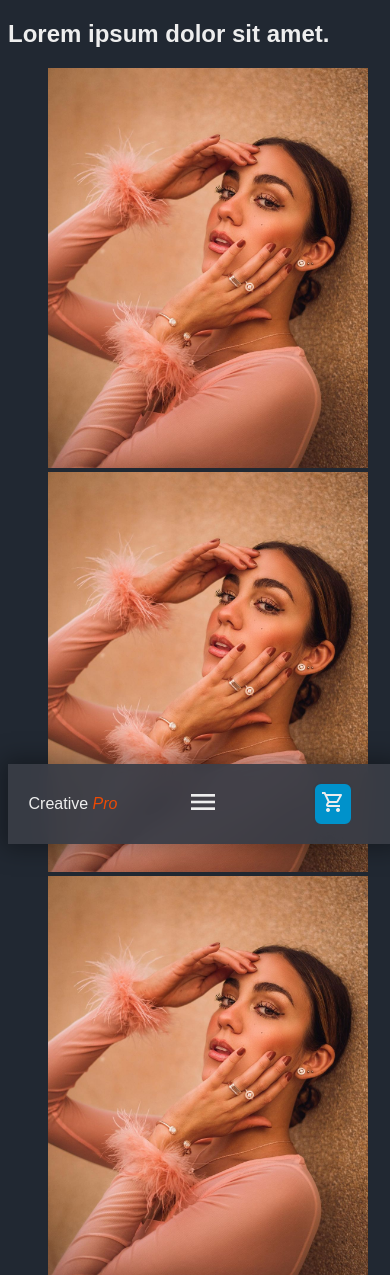
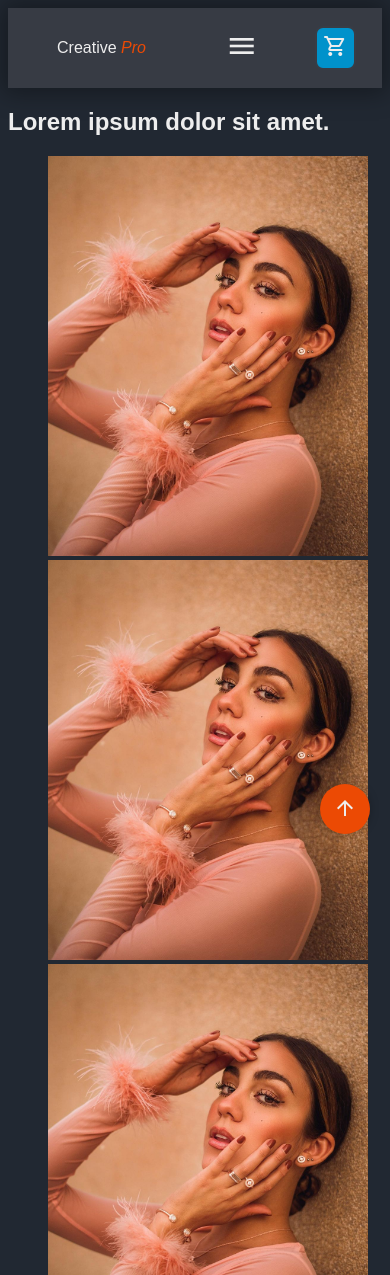
Before and after one commit to Jamir-boop/CREATIVEPRO-web-landing, a PHP site: page /portfolio.html in a window 390 px wide. Shown: the top 1275 px of the page. Run offline with PHP 8.4, Linux system fonts and the light colour scheme; some web fonts are replaced.

Commit message:
barra navegacion

```diff
--- a/assets/css/barra_navegacion.css
+++ b/assets/css/barra_navegacion.css
@@ -1,3 +1,28 @@
+
+/* ==== SCROLL TOP ==== */
+.scroll_top{
+    position: fixed;
+    right: 10px;
+    bottom: 0;
+    width: 50px;
+    height: 50px;
+
+    border-radius: 50%;
+
+    background: var(--fucshia);
+    box-shadow: 0 0 10px rgba(0, 0, 0, 0.25);
+    color: var(--w);
+    border: none;
+    outline: none;
+    cursor: pointer;
+    z-index: 20;
+    margin: 10px;
+}
+
+.scroll_top:active{
+    background-color: #b10450;
+}
+
 /* ==== BARRA ==== */
 header .nav-container{
     display: grid;
@@ -25,7 +50,8 @@ header .nav-container{
 }
 
 .nav-btn button,
-.nav-inscripcion button{
+.nav-inscripcion button,
+#overlay_menu button{
     cursor: pointer;
     border: 2px solid transparent;
     color: var(--w);
@@ -38,7 +64,9 @@ font-weight 200ms ease;
 }
 
 .nav-container .nav-btn button:hover,
-.nav-container .nav-btn button:focus{
+.nav-container .nav-btn button:focus,
+#overlay_menu button:hover,
+#overlay_menu button:focus{
     border-bottom: 2px solid var(--blue);
     font-weight: bold;
 }
@@ -74,7 +102,7 @@ font-weight 200ms ease;
     box-shadow: 0px 0px 23px 5px rgba(0,0,0,0.35);
 
     background: rgba(0, 0, 0, 0.1);
-    backdrop-filter: blur(10px);
+    /*backdrop-filter: blur(10px);  sacrificio*/
 
     transition: all 500ms ease;
 }
@@ -89,3 +117,35 @@ font-weight 200ms ease;
 .nav-menu{
     display: none;
 }
+
+.overlay_menu_container{
+    position: relative;
+}
+
+#overlay_menu{
+    font-size: 2rem !important;
+
+    background: var(--void);
+    opacity: .9;
+
+    position: fixed;
+    top: 0;
+    right: 0;
+    left: 0;
+    bottom: 0;
+    display: grid;
+    place-items: center;
+
+    overflow-y: auto;
+    z-index: 20;
+    transform: scale(0);
+    transition: scale 200ms ease;
+}
+
+#overlay_menu.active{
+    transform: scale(1);
+}
+
+#overlay_menu ul li{
+    list-style: none;
+}
--- a/assets/css/index.css
+++ b/assets/css/index.css
@@ -1,4 +1,4 @@
-body{
+body {
     background-color: var(--void);
     color: var(--w);
     overflow-x: hidden;
@@ -42,7 +42,7 @@ body::-webkit-scrollbar-thumb{
     opacity: 0.1;
 
     background: url("../image/demo_bg.jpeg");
-    background-size: contain;
+    background-size: 100%;
 }
 
 /* ==== VIDEO TITLE ==== */
@@ -318,28 +318,22 @@ body::-webkit-scrollbar-thumb{
 
 /* ==== CARTA ==== */
 .section-carta{
-    width: 100%;
 }
+
 .carta-center{
-    height: 100vh;
     background-color: var(--w);
     color: var(--void);
-    position: relative;
 }
 
 .carta-container{
-    max-width: 800px;
-    /*margin: 0 auto;*/
-    position: absolute;
-    top: 50%;
-    left: 50%;
-    transform: translate(-50%, -50%);
+    display: grid;
+    place-items: center;
 }
 
 .carta{
-    display: flex;
-    justify-content: center;
-    align-items: center;
+    display: grid;
+    place-items: center;
+    grid-template-columns: repeat(auto-fit, minmax(500px, 1fr));
 }
 
 .imagen-carta{
@@ -470,6 +464,10 @@ body::-webkit-scrollbar-thumb{
     backdrop-filter: blur(10px);
 
     box-shadow: var(--shadow);
+}
+
+.bonus-unit .not-show{
+    display: none;
 }
 
 .bonus-unit img{
--- a/assets/css/responsive.css
+++ b/assets/css/responsive.css
@@ -1,13 +1,9 @@
 @media all and (max-width: 1200px){
     header .nav-container{
-        position: fixed;
-        bottom: 0;
-        z-index: 10;
-
         background: rgba(57, 61, 70, 0.95);
         backdrop-filter: blur(10px);
 
-        grid-template-columns: 1fr 1fr 1fr;
+        grid-template-columns: 1fr 0.5fr 0.5fr;
         width: 100%;
     }
 
--- /dev/null
+++ b/assets/js/overlay_menu.js
@@ -0,0 +1,5 @@
+function overlay_menu_toggle(){
+    var nav = document.getElementById("overlay_menu");
+
+    nav.classList.toggle("active");
+}
--- a/portfolio.html
+++ b/portfolio.html
@@ -21,6 +21,25 @@
     </head>
 <body>
 
+<!--===================== SCROLL TOP =====================-->
+<button class="scroll_top">
+    <span class="material-icons-outlined">
+        arrow_upward
+    </span>
+</button>
+
+<script>
+    const btn_scroll = document.querySelector('.scroll_top');
+
+    btn_scroll.addEventListener('click', function (){
+        window.scrollTo({
+            top:0,
+            left:0,
+            behavior: 'smooth'
+        });
+    });
+</script>
+
 <!--===================== BARRA DE NAVEGACION =====================-->
 <header class="header">
     <nav class="nav-container">
@@ -43,7 +62,7 @@
         </div>
 
         <div class="nav-menu">
-            <a href="#" style="color: var(--w);">
+            <a href="#" style="color: var(--w);" onclick="overlay_menu_toggle()">
                 <span class="material-icons-outlined" style="font-size: 2rem;">
                 menu
                 </span>
@@ -60,12 +79,44 @@
             </a>
 
         </div>
+    </nav>
 
-    </nav>
+    <div id="overlay_menu">
+        <ul>
+            <li style="text-align: right;">
+                <button onclick="overlay_menu_toggle()">
+                    <span class="material-icons-outlined">
+                        close
+                    </span>
+                </button>
+            </li>
+            <li>
+                <button class="scrollto" data-link="seccion1" >Conocenos</button>
+            </li>
+            <li>
+                <button class="scrollto" data-link="seccion2" >Master Class</button>
+            </li>
+            <li>
+                <button class="scrollto" data-link="seccion3" >Precios</button>
+            </li>
+            <li>
+                <button class="scrollto" data-link="seccion4" >Preguntas Frecuentes</button>
+            </li>
+            <li>
+                <form action="portfolio.html">
+                    <button type="submit" >Portfolio</button>
+                </form>
+            </li>
+        </ul>
+    </div>
+    <script defer src="assets/js/overlay_menu.js"></script>
+
 </header>
 <script defer src="assets/js/barra_navegacion.js"></script>
 <script defer src="assets/js/nav_onload.js"></script>
 
+
+<!--===================== PORTFOLIO =====================-->
 <section class="portfolio_section section">
 
     <div class="portfolio_container">
```
Also changed, not shown: other parts of assets/css/responsive.css (+97 -45 lines), index.html (+64 -10 lines), 2 other files.
